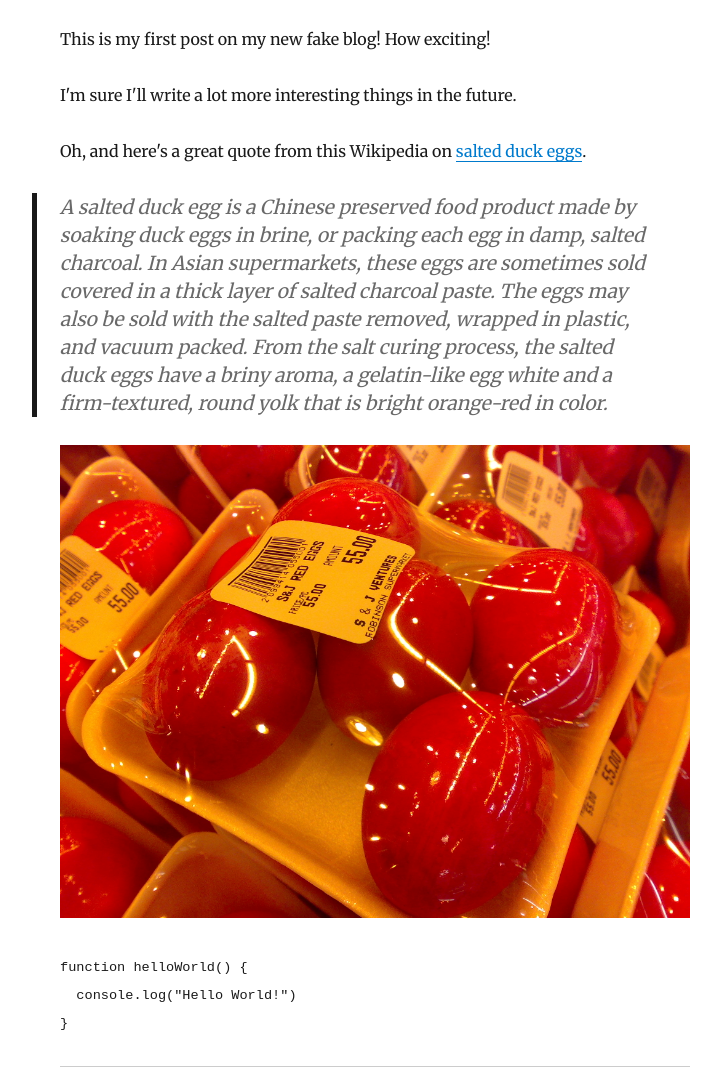
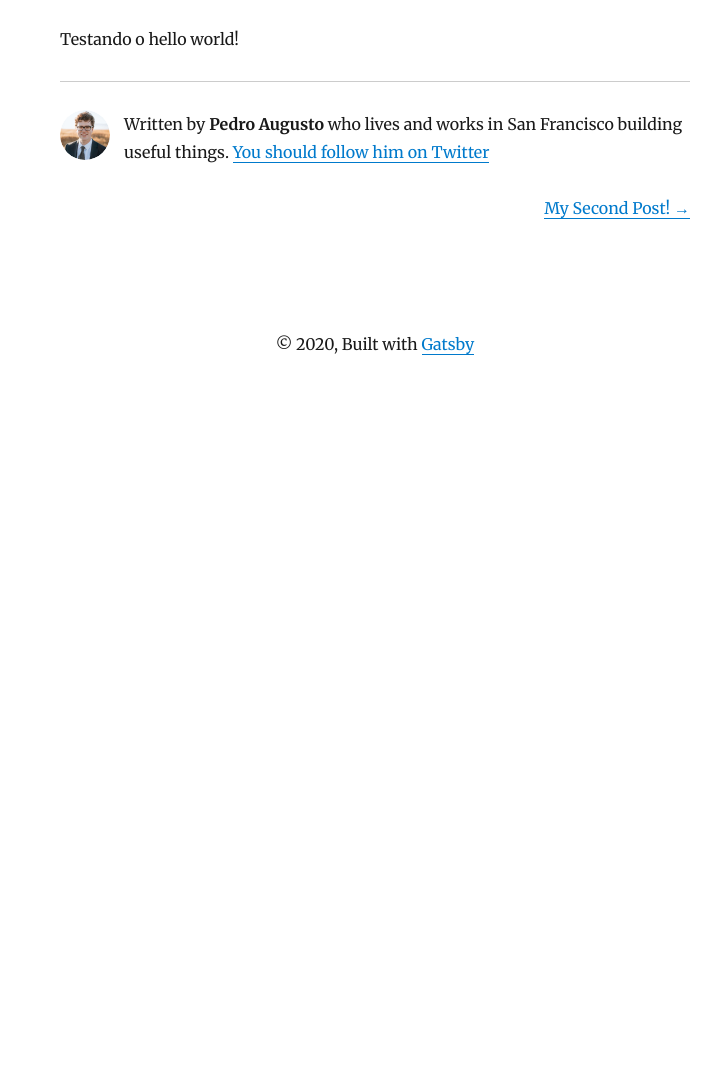
Before and after one commit to Chiiip/chiiip-blog, a Gatsby site: page /blog/hello-world/ in a window 1280 px wide. Shown: the part 198-1290 px from the top of the page, without its empty margins (265-986 px from the left). After the commit the page ends 800 px from the top, so only its background shows below. Built offline with nearby package versions, Linux system fonts and the light colour scheme; Gatsby itself is replaced by a stand-in of ours; some packages are replaced by stand-ins of ours.

Commit message:
Update Blog “hello-world/index”

````diff
--- a/content/blog/hello-world/index.md
+++ b/content/blog/hello-world/index.md
@@ -1,27 +1,7 @@
 ---
+path: hello-world
+date: '2015-05-01T22:12:03.284Z'
 title: Hello World
-date: "2015-05-01T22:12:03.284Z"
+description: Novo hello world para teste
 ---
-
-This is my first post on my new fake blog! How exciting!
-
-I'm sure I'll write a lot more interesting things in the future.
-
-Oh, and here's a great quote from this Wikipedia on
-[salted duck eggs](http://en.wikipedia.org/wiki/Salted_duck_egg).
-
-> A salted duck egg is a Chinese preserved food product made by soaking duck
-> eggs in brine, or packing each egg in damp, salted charcoal. In Asian
-> supermarkets, these eggs are sometimes sold covered in a thick layer of salted
-> charcoal paste. The eggs may also be sold with the salted paste removed,
-> wrapped in plastic, and vacuum packed. From the salt curing process, the
-> salted duck eggs have a briny aroma, a gelatin-like egg white and a
-> firm-textured, round yolk that is bright orange-red in color.
-
-![Chinese Salty Egg](./salty_egg.jpg)
-
-```js
-function helloWorld() {
-  console.log("Hello World!")
-}
-```
+Testando o hello world!
````
